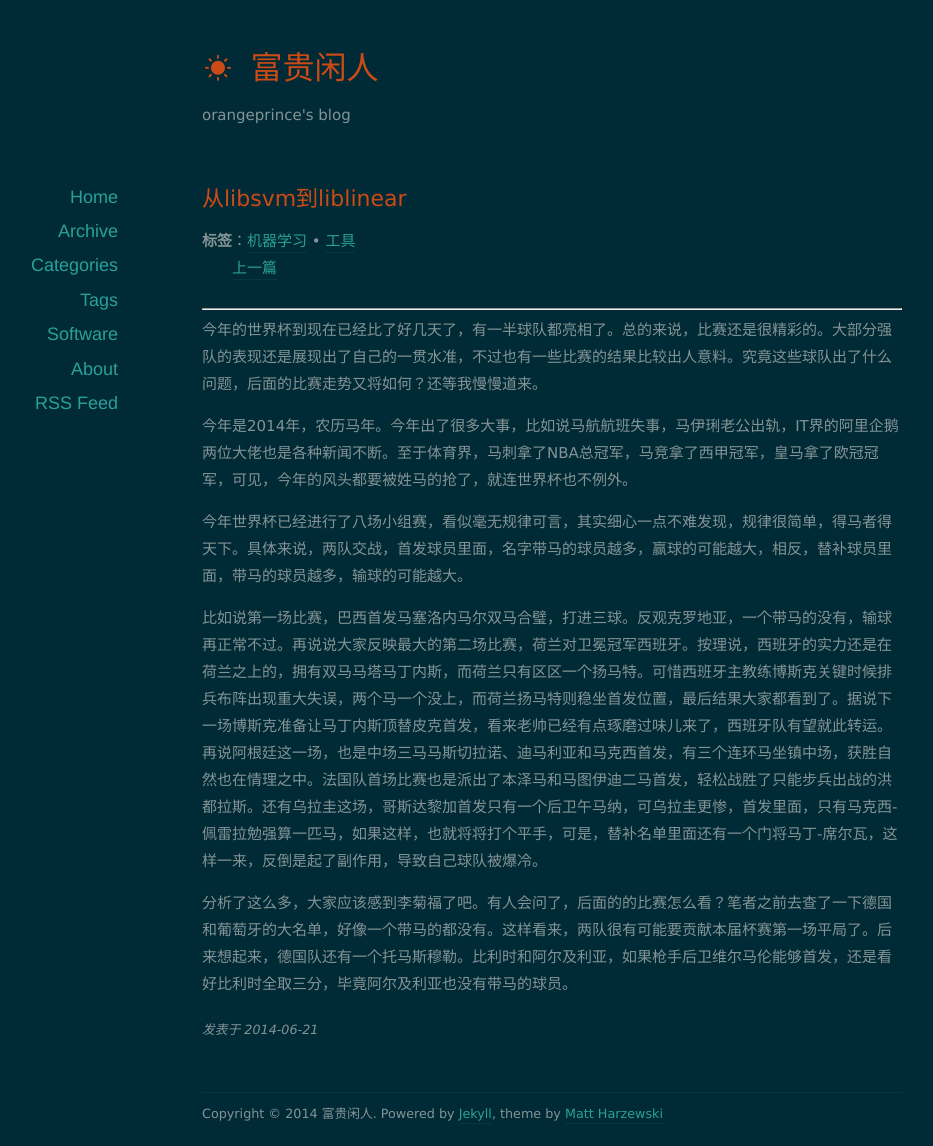
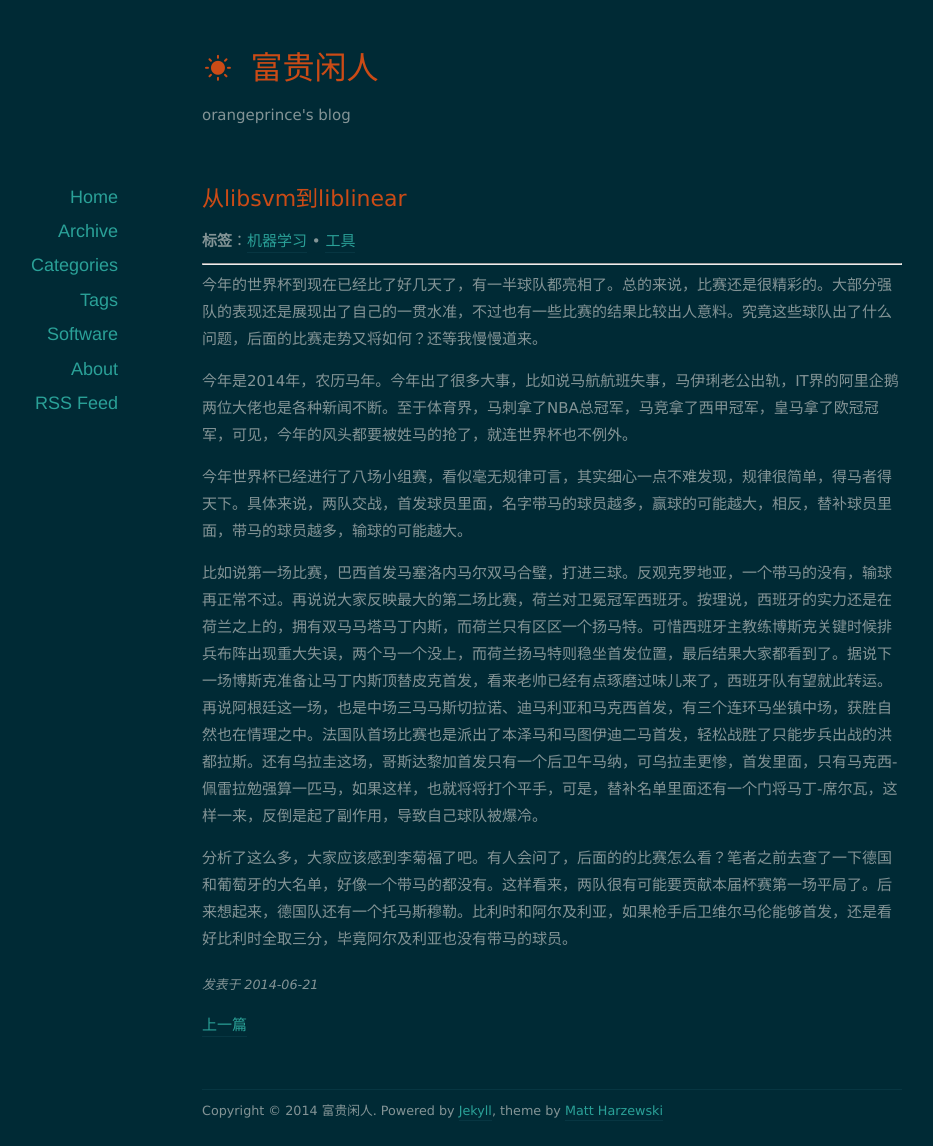
Before and after one commit to orangeprince/orangeprince.github.io, a Jekyll site: the page built from _posts/2014-06-21-lr.md, in a window 1280 px wide. Shown: the whole page, without its empty margins (88-1021 px from the left). Built offline with Jekyll 4.4.1, drawn with Linux system fonts in a browser that asks for light colours; nearby versions of some CDN libraries; comment, search, counter and statistics services are not loaded.

Commit message:
modified:   _layouts/post.html

```diff
--- a/_layouts/post.html
+++ b/_layouts/post.html
@@ -13,20 +13,7 @@ layout: default
 	{% endif %}
 	    <div class="entry-wrapper">
       <header class="entry-header">
-        <b>标签</b>：<span class="entry-tags">{% for tag in page.tags %}<a href="{{ site.url }}/tags.html#{{ tag }}-ref" title="Pages tagged {{ tag }}">{{ tag }}</a>{% unless forloop.last %}&nbsp;&bull;&nbsp;{% endunless %}{% endfor %}
-
-		<nav class="pagenation">
-		<ul style=list-style:none;>
-		{% if page.previous %}
-			<li class="before left" style="display:inline"><a rel="prev" href="{{ page.previous.url }}" class="btn" title="View {{ page.previous.title }}">上一篇</a></li>
-		{% endif %}
-
-		{% if page.next %}
-			<li class="next right" style="display:inline"><a rel="next" href="{{ page.next.url }}" class="btn" title="View {{ page.next.title }}">下一篇</a></li>
-		{% endif %}
-		</ul>
-		</nav>
-</span>
+        <b>标签</b>：<span class="entry-tags">{% for tag in page.tags %}<a href="{{ site.url }}/tags.html#{{ tag }}-ref" title="Pages tagged {{ tag }}">{{ tag }}</a>{% unless forloop.last %}&nbsp;&bull;&nbsp;{% endunless %}{% endfor %}</span>
      <hr>
 
 	<div class="post-content">{{ content }}</div>
@@ -37,4 +24,11 @@ layout: default
         <div class="ds-thread" {% if page.id %}data-thread-key="{{ page.id }}"{% endif %}  data-title="{% if page.title %}{{ page.title }} - {% endif %}{{ site.title }}"></div>
     </div>
 
+		{% if page.previous %}
+			<a rel="prev" href="{{ page.previous.url }}" class="btn" title="View {{ page.previous.title }}">上一篇</a>
+		{% endif %}
+
+		{% if page.next %}
+			<a rel="next" href="{{ page.next.url }}" class="btn" title="View {{ page.next.title }}">下一篇</a>
+		{% endif %}
 </article>
```
